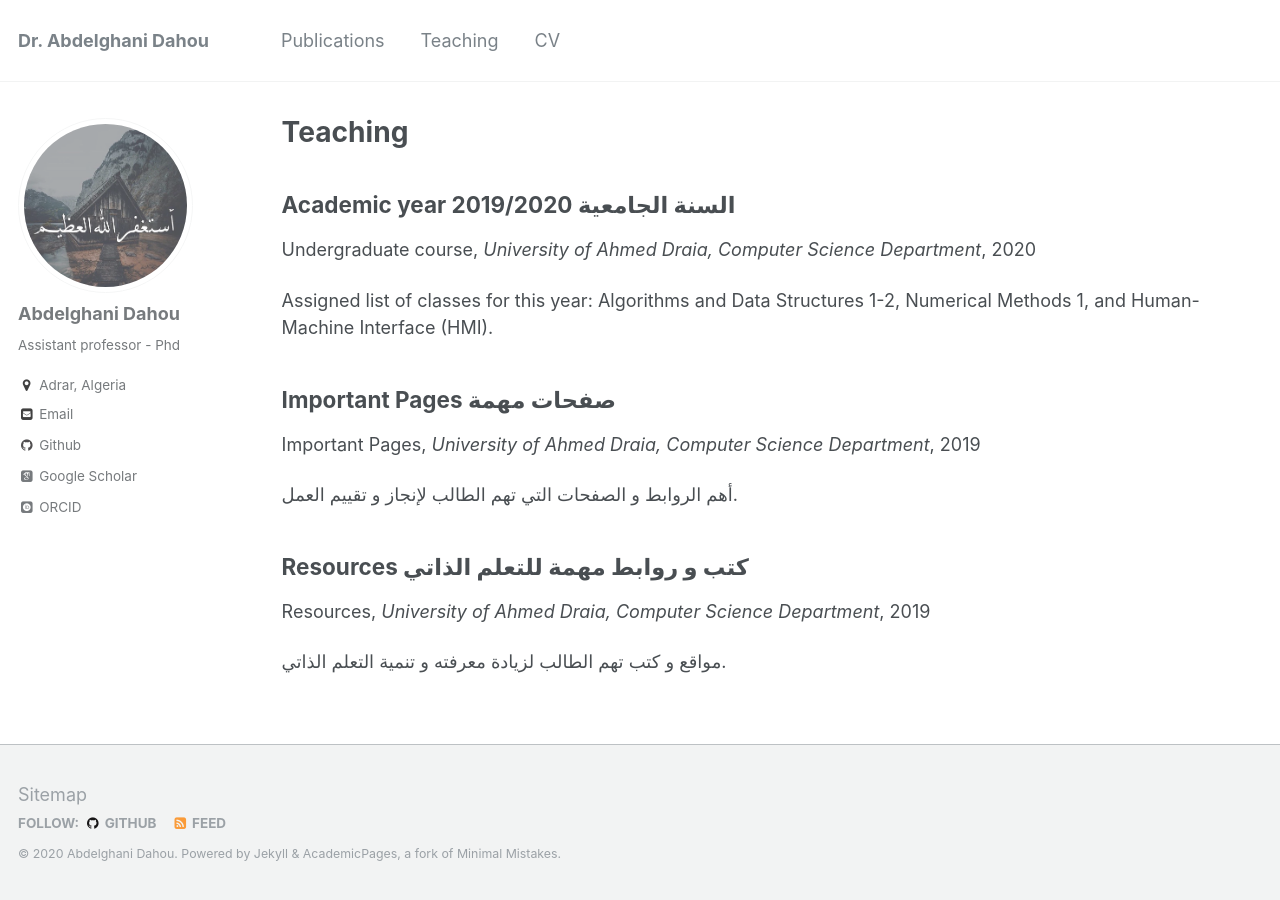
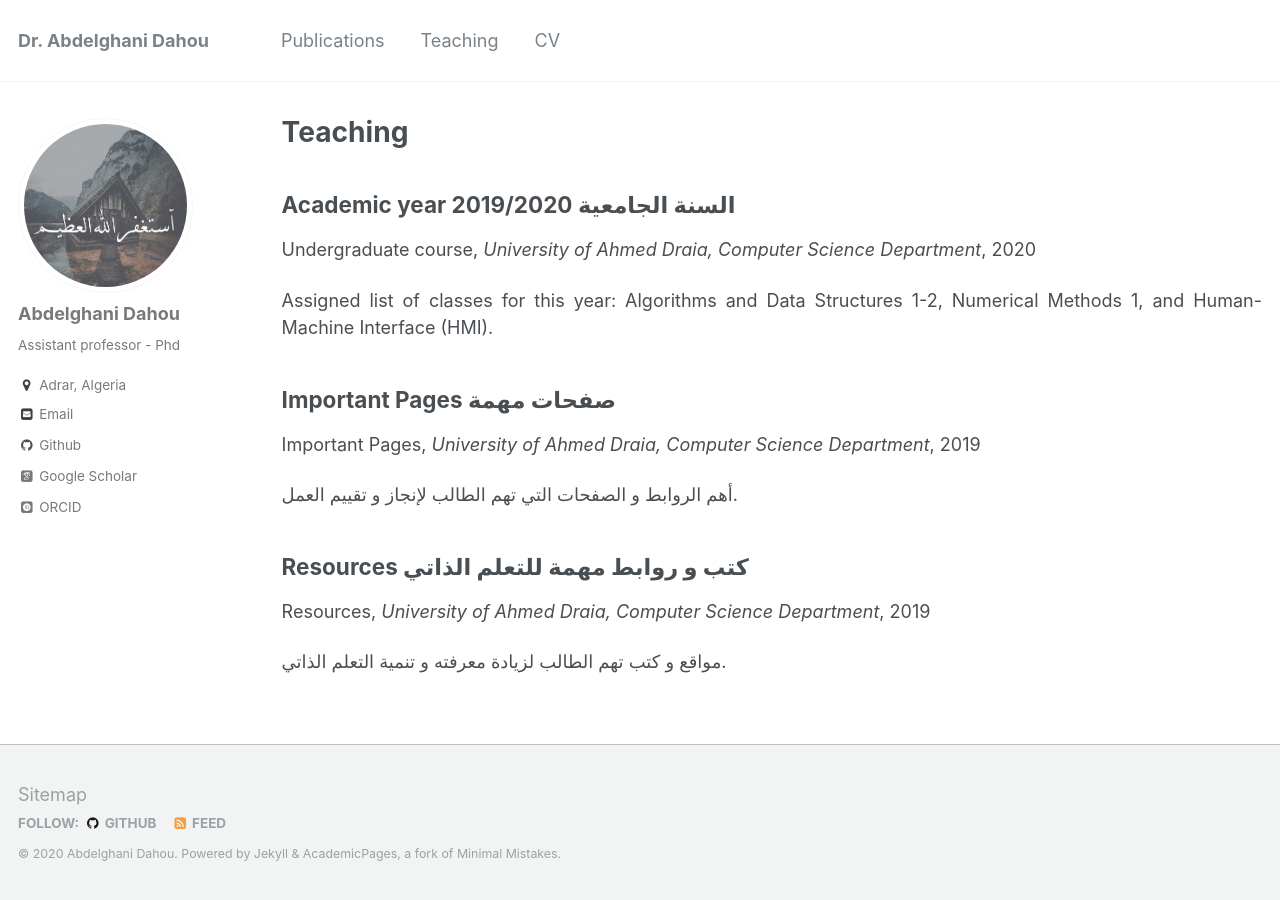
Before and after one commit to dr-dahou-adrar/dr-dahou-adrar.github.io, a Jekyll site: the page built from _pages/teaching.html, in a window 1280 px wide. Built offline with Jekyll 4.4.1, drawn with Linux system fonts in a browser that asks for light colours; some web fonts are replaced.

Commit message:
ajust archive scss

```diff
--- a/_sass/_archive.scss
+++ b/_sass/_archive.scss
@@ -53,11 +53,12 @@
 .archive__item-excerpt {
   margin-top: 0;
   font-size: $type-size-6;
-  text-align: justify;
+
 
 
   & + p {
     text-indent: 0;
+    text-align: justify;
   }
 }
 
```
